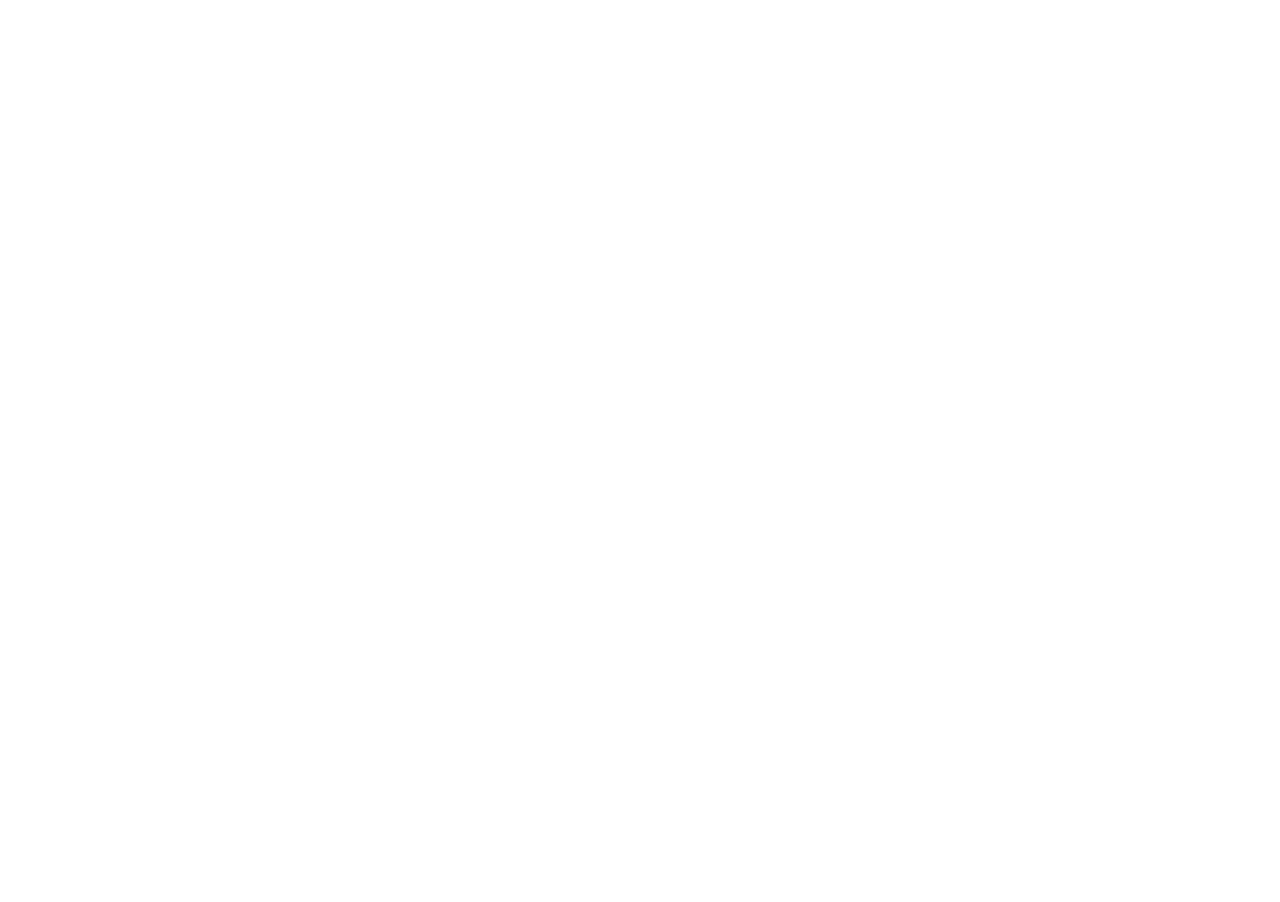
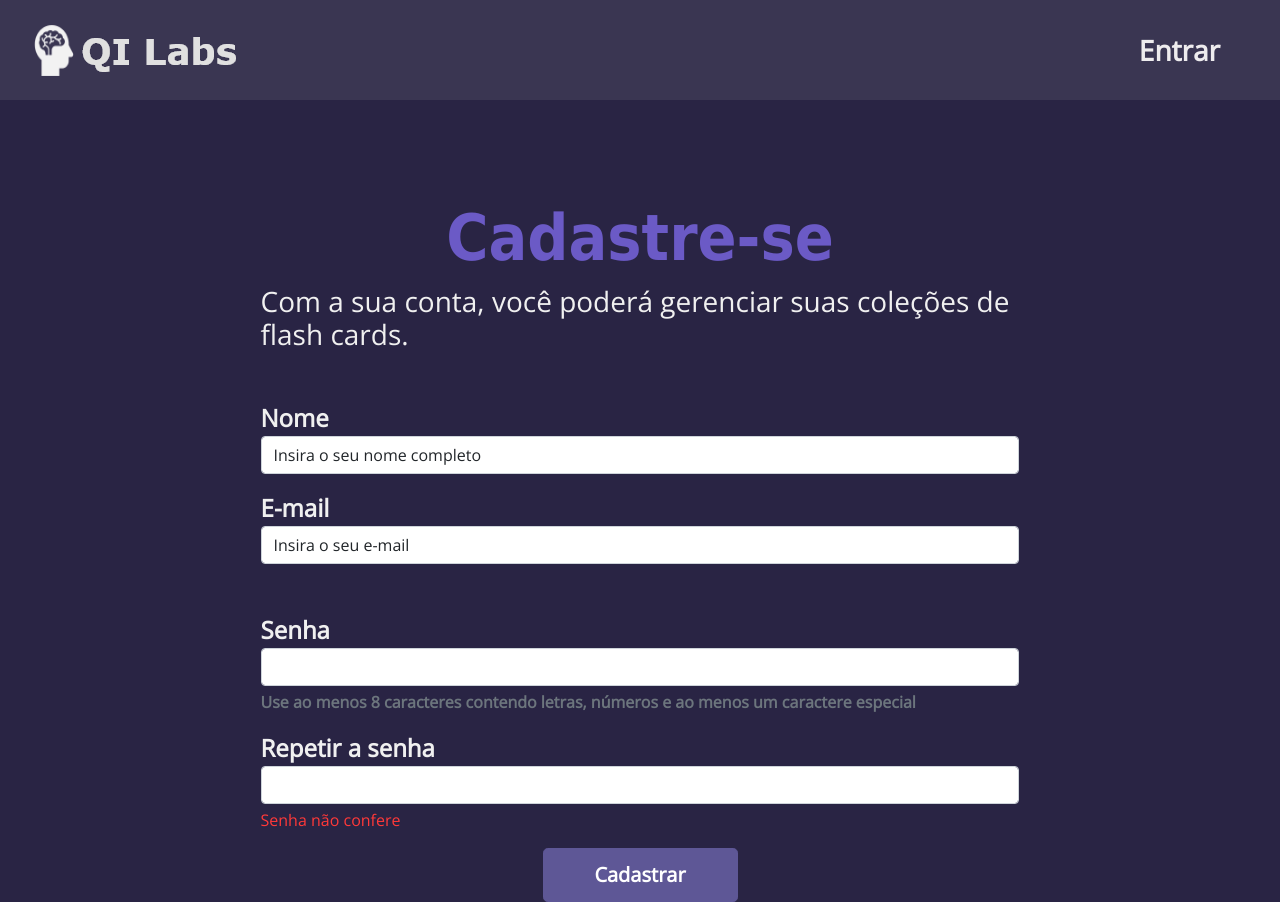
Before and after one commit to jhrossato/projetoWeb, a plain HTML site: page cadastrar.html in a window 1280 px wide. Before the commit the page ends 800 px from the top, so only its background shows below. Drawn offline with nearby package versions, Linux system fonts and the light colour scheme.

Commit message:
Tela cadastro e tela login

```diff
--- a/cadastrar.html
+++ b/cadastrar.html
@@ -0,0 +1,67 @@
+<!DOCTYPE html>
+<html lang="en">
+
+<head>
+    <meta charset="UTF-8">
+    <meta http-equiv="X-UA-Compatible" content="IE=edge">
+    <meta name="viewport" content="width=device-width, initial-scale=1.0">
+    <title>Mind Booster</title>
+    <link href="https://cdn.jsdelivr.net/npm/bootstrap@5.1.3/dist/css/bootstrap.min.css" rel="stylesheet"
+        integrity="sha384-1BmE4kWBq78iYhFldvKuhfTAU6auU8tT94WrHftjDbrCEXSU1oBoqyl2QvZ6jIW3" crossorigin="anonymous">
+    <link rel="stylesheet" type="text/css" href="style.css" />
+    <link rel="stylesheet" type="text/css" href="nav-bar.css" />
+</head>
+
+<body id="background">
+    <nav class="navbar navbar-expand-lg">
+        <div class="container-fluid">
+            <a href="home.html"> <img src="images/index_brain.png" alt="brain"> </a>
+            <a href="home.html"> <img src="images/QI Labs.png" alt="QI Labs"> </a>
+            <div class="collapse navbar-collapse" id="navbarSupportedContent">
+                <ul class="navbar-nav ms-auto mb-2 mb-lg-0">
+                    <li class="nav-item">
+                        <a class="nav-link" href="entrar.html" style="font-weight: bold;">Entrar</a>
+                    </li>
+                </ul>
+            </div>
+        </div>
+    </nav>
+    <form>
+        <div class="container">
+            <h1 id="titulo" style="padding-top: 100px; font-size: 64px;">Cadastre-se</h1>
+            <div class="form-cadastro">
+                <h3 class="mb-5"> Com a sua conta, você poderá gerenciar suas coleções de flash cards.</h3>
+                <form>
+                    <div class="mb-3">
+                        <label for="imput-nome" class="form-label-mb-1">Nome</label>
+                        <input type="nome" class="form-control" value="Insira o seu nome completo" id="imput-nome;">
+                    </div>
+                    <div class="mb-5">
+                        <label for="input-email" class="form-label-mb-1">E-mail</label>
+                        <input type="email" class="form-control" value="Insira o seu e-mail" id="input-email">
+                    </div>
+                    <div class="mb-3">
+                        <label for="input-password" class="form-label-mb-1">Senha</label>
+                        <input type="password" class="form-control" id="input-password">
+                        <div id="emailHelp" class="form-text" style="font-size: 16px;">Use ao menos 8 caracteres
+                            contendo letras, números e ao
+                            menos um caractere especial </div>
+                    </div>
+                    <div class="mb-3">
+                        <label for="input-password" class="form-label-mb-1">Repetir a senha</label>
+                        <input type="password" class="form-control" id="input-password">
+                        <div id="emailHelp" class="form-text"
+                            style="font-size: 16px; color: #FF3939; font-weight: 100;">Senha não confere
+                        </div>
+                    </div>
+                    <div style="display: flex; justify-content: center;">
+                        <button type="button" class="btn btn-primary btn-lg"
+                            style="color: white; background-color: #5E5796; border-color: #5E5796; font-weight: 1000; width: 195px; height: 54px;">Cadastrar</button>
+                    </div>
+                </form>
+            </div>
+        </div>
+    </form>
+</body>
+
+</html>
--- /dev/null
+++ b/nav-bar.css
@@ -0,0 +1,13 @@
+.navbar {
+    background-color: #3A3652;
+    height: 100px;
+    font-family: 'Open Sans', sans-serif;
+    font-size: 28px;
+    padding-left: 15px;
+    padding-right: 15px;
+}
+
+.navbar-nav>li {
+    margin-left: 25px;
+    margin-right: 25px;
+}
--- a/style.css
+++ b/style.css
@@ -1,43 +1,57 @@
 @import url('https://fonts.googleapis.com/css2?family=Open+Sans:wght@300&display=swap');
 
-#background{
+#background {
     background-color: #292444;
     margin: 0;
 }
 
-#menu{
-    background-color: #3A3652;
-    padding: 20px;
-    font-size: 28px;
-    display:flex;
-    justify-content: space-around;
-}
-
-#titulo{
+#titulo {
     font-family: tahoma;
     font-style: bold;
+    font-weight: 900;
     color: #6B5AC6;
     font-size: 100px;
     text-align: center;
 }
 
-#sub-titulo{
+#sub-titulo {
     font-family: 'Open Sans', sans-serif;
     font-style: normal;
+    font-weight: 900;
     color: #EEECEE;
     font-size: 60px;
     text-align: center;
 }
 
-.container-card{
-    display:flex;
+.form-cadastro {
+    font-family: 'Open Sans', sans-serif;
+    font-style: normal;
+    font-weight: 900;
+    color: #F0F0F0;
+    font-size: 24px;
+    padding-left: 16%;
+    padding-right: 16%;
+}
+
+.form-login {
+    font-family: 'Open Sans', sans-serif;
+    font-style: normal;
+    font-weight: 900;
+    color: #F0F0F0;
+    font-size: 24px;
+    padding-left: 25%;
+    padding-right: 25%;
+}
+
+.container-card {
+    display: flex;
     flex-wrap: wrap;
-    justify-content: space-around;
+    justify-content: center;
     align-items: center;
     align-content: center;
 }
 
-#card{
+#card {
     border-radius: 25px;
     width: 280px;
     height: 350px;
@@ -50,12 +64,12 @@
     flex-direction: row;
 }
 
-ul.separador{
+ul.separador {
     list-style: none;
     padding-left: 0px;
 }
 
-ul.separador li{
+ul.separador li {
     margin-bottom: 20%;
     margin-top: 20%;
     text-align: center;
@@ -63,25 +77,26 @@ ul.separador li{
     font-size: 54px;
 }
 
-ul.separador li:last-child{
+ul.separador li:last-child {
     border-bottom: 0;
 }
 
-.linha-card{
+.linha-card {
     border-bottom: 1px solid gray;
     width: 200px;
 }
 
-a:link{
+a:link {
     color: #EEECEE;
     font-family: 'Open Sans', sans-serif;
     font-weight: bold;
     text-decoration: none;
 }
-a:visited{
-    color:#EEECEE;
+
+a:visited {
+    color: #EEECEE;
 }
 
-a:hover{
+a:hover {
     text-decoration: underline;
 }
```
Also changed, not shown: entrar.html (+47 -3 lines), home.html (+23 -8 lines), images/QI Labs.png (added), images/index_arrow.png (added), images/index_brain.png (added).
